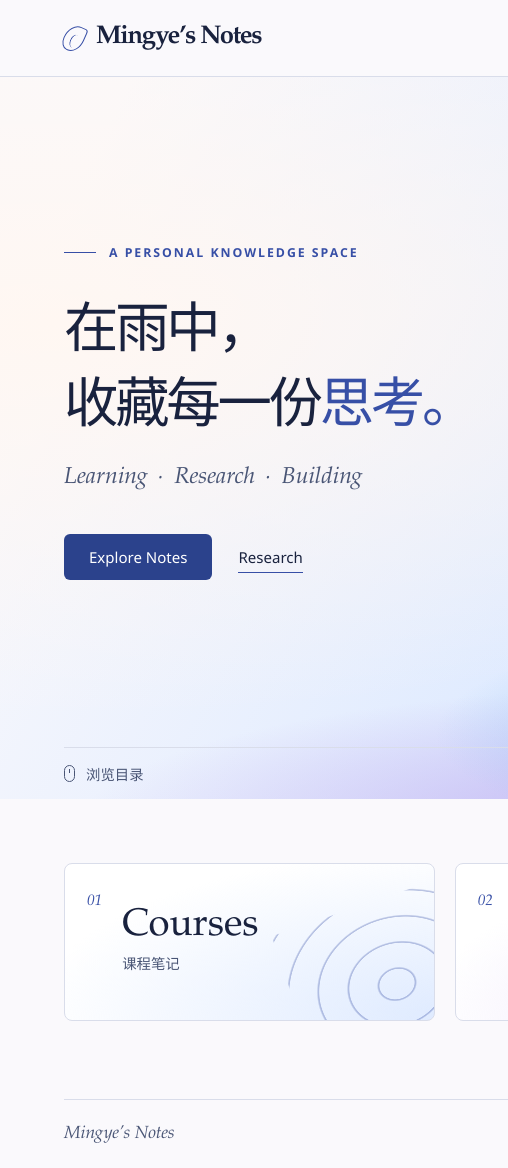
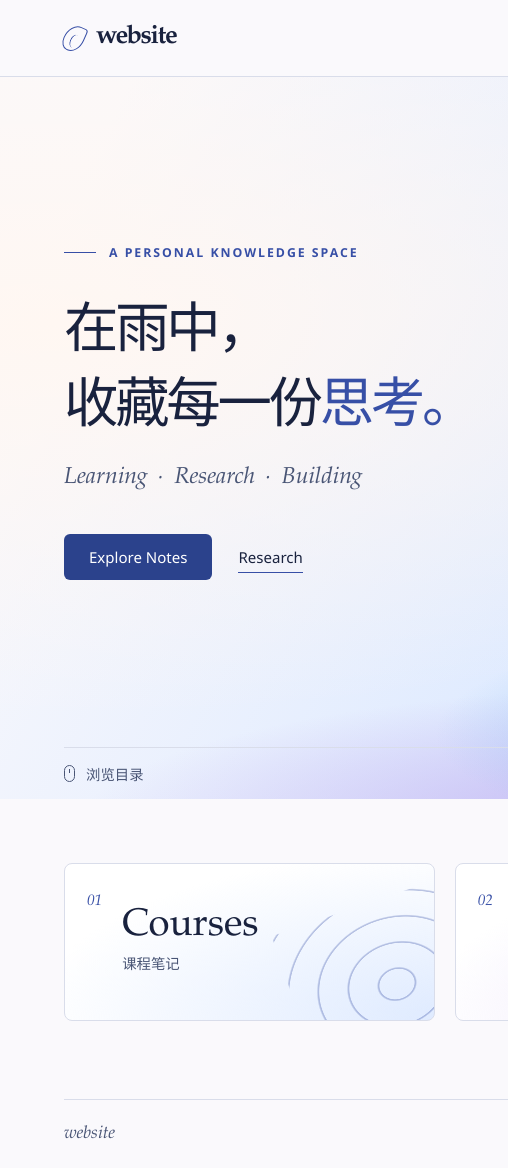
Before and after one commit to HBK-08/hbk-08.github.io, an Astro site: page / in a window 1280 px wide. Shown: the full height of the page, 0-508 px from the left. Built offline with nearby package versions, Linux system fonts and the light colour scheme; Astro itself is replaced by a stand-in of ours.

Commit message:
Rename the homepage wordmark to website

```diff
--- a/public/rain.js
+++ b/public/rain.js
@@ -46,7 +46,7 @@ function navigate() {
     if (active) link.setAttribute('aria-current', route === 'reading' ? 'location' : 'page');
     else link.removeAttribute('aria-current');
   });
-  document.title = (catalog ? catalogs[route].name : home ? 'Water & Rain' : 'Reading') + ' · Mingye’s Notes';
+  document.title = (catalog ? catalogs[route].name : home ? 'Water & Rain' : 'Reading') + ' · website';
   if (route === 'collections') document.querySelector('#collections').scrollIntoView();
   else window.scrollTo(0, 0);
 }
--- a/src/pages/index.astro
+++ b/src/pages/index.astro
@@ -7,14 +7,14 @@ import '../styles/rain.css';
   <meta charset="utf-8">
   <meta name="viewport" content="width=device-width,initial-scale=1">
   <meta name="color-scheme" content="light dark">
-  <title>Mingye's Notes · Water &amp; Rain</title>
+  <title>website · Water &amp; Rain</title>
   <script is:inline src="/rain.js" defer></script>
 </head>
 <body>
   <a class="skip" href="#main">跳到正文</a>
   <header class="mast">
     <div class="mast-inner">
-      <a href="#home" class="wordmark" aria-label="Mingye's Notes 首页"><i class="seal" aria-hidden="true"></i>Mingye’s Notes</a>
+      <a href="#home" class="wordmark" aria-label="website 首页"><i class="seal" aria-hidden="true"></i>website</a>
       <nav aria-label="主导航">
         <a href="#home">Home</a><a href="#courses">Courses</a><a href="#research">Research</a><a href="#projects">Projects</a>
       </nav>
@@ -65,6 +65,6 @@ import '../styles/rain.css';
       </div>
     </section>
   </main>
-  <footer class="frame"><a href="#home">Mingye’s Notes</a><a href="https://wiki.biligame.com/arknights/%E6%B0%B4%E6%9C%88" target="_blank" rel="noreferrer">水月立绘 · 明日方舟</a></footer>
+  <footer class="frame"><a href="#home">website</a><a href="https://wiki.biligame.com/arknights/%E6%B0%B4%E6%9C%88" target="_blank" rel="noreferrer">水月立绘 · 明日方舟</a></footer>
 </body>
 </html>
```
